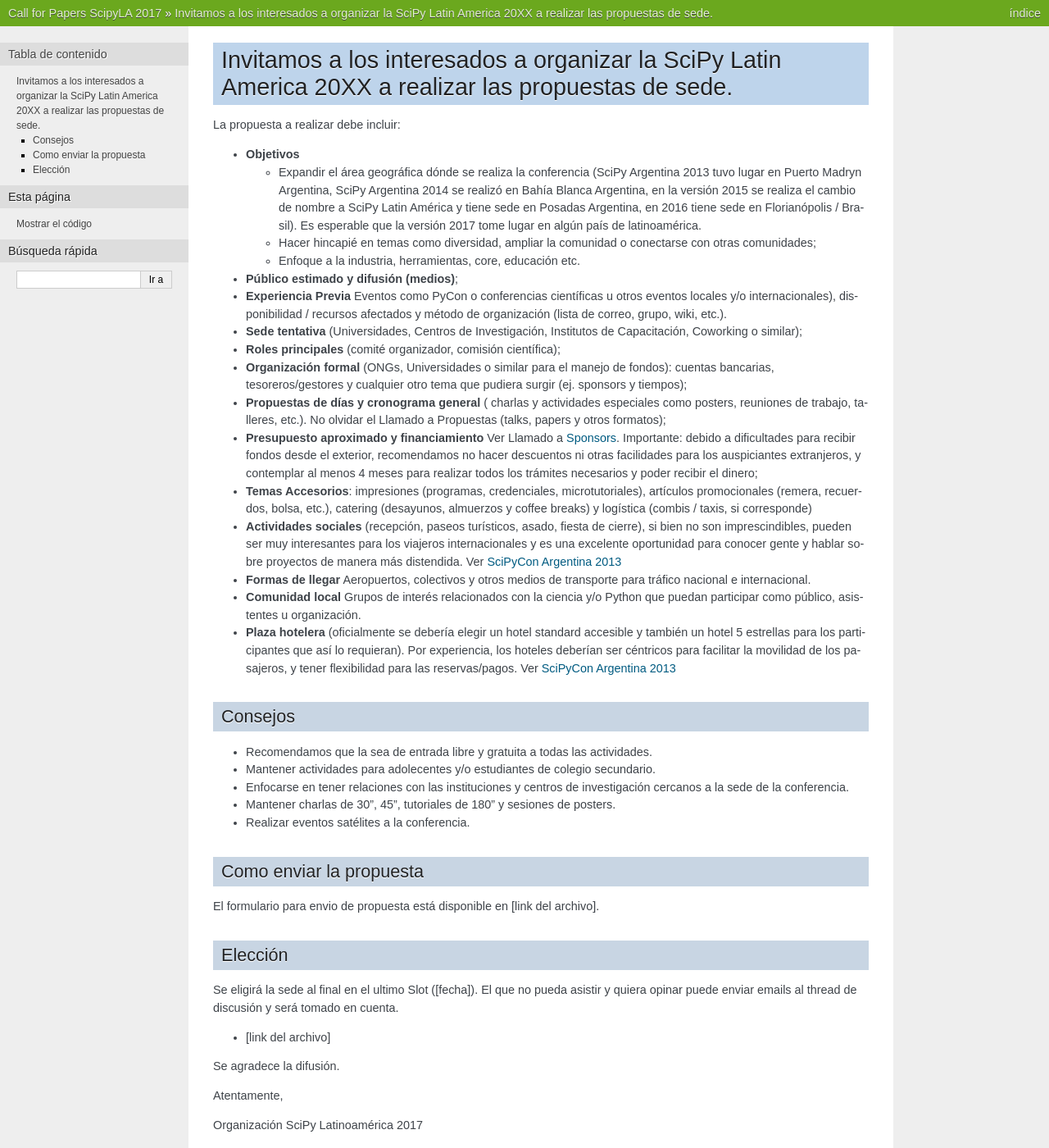
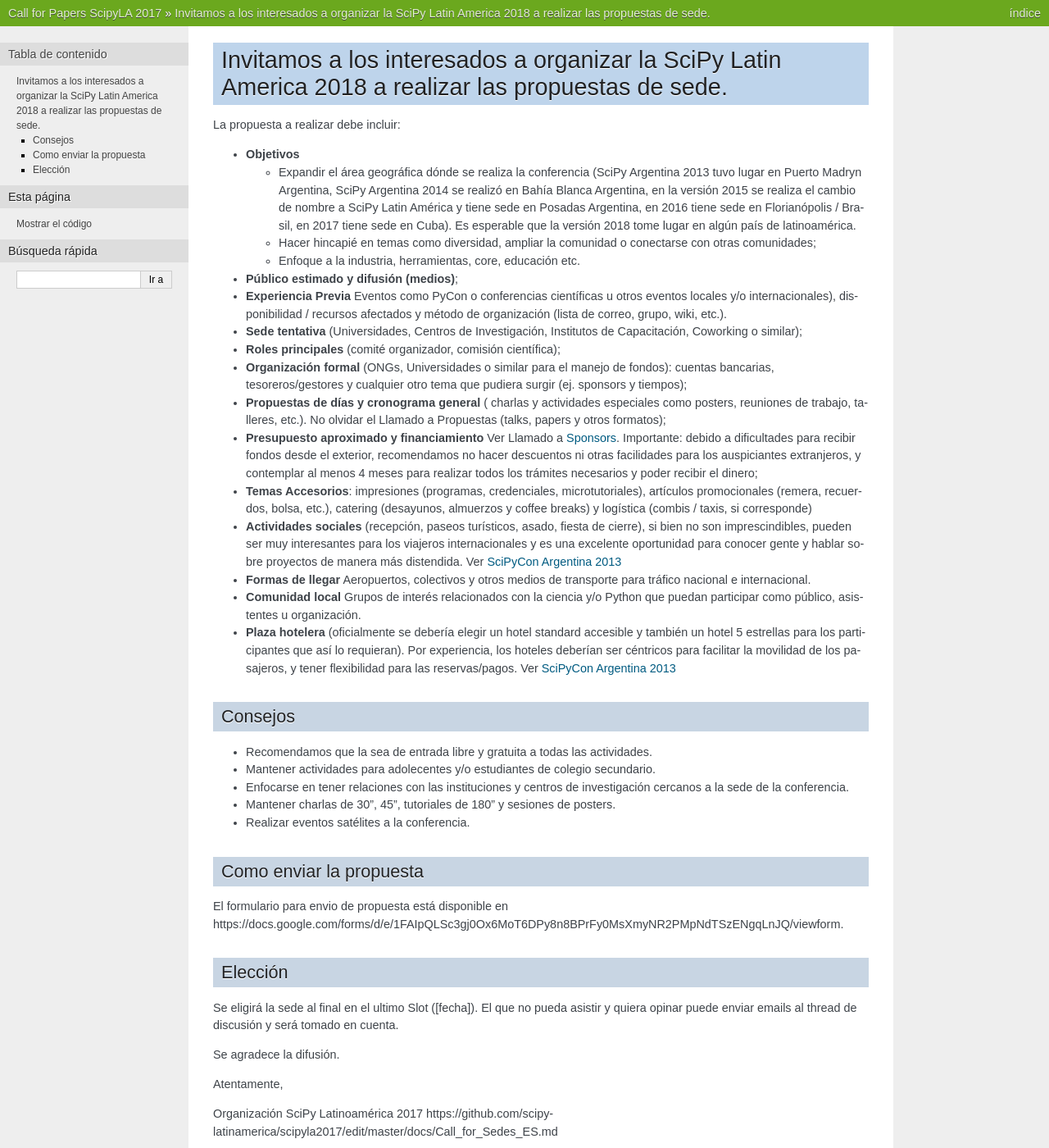
Before and after one commit to scipy-latinamerica/scipyla2017, a Sphinx documentation site: the page built from docs/Call_for_Sedes_ES.md, in a window 1280 px wide and 1400 px high. Shown: the whole window at 82% size. Built offline with Sphinx 7.4.7, drawn with Linux system fonts in a browser that asks for light colours; formulas are drawn with MathJax 3; some of the changed text lies outside the part shown.

Commit message:
Update Call_for_Sedes_ES.md

```diff
--- a/docs/Call_for_Sedes_ES.md
+++ b/docs/Call_for_Sedes_ES.md
@@ -1,9 +1,9 @@
-## Invitamos a los interesados a organizar la SciPy Latin America 20XX a realizar las propuestas de sede.
+## Invitamos a los interesados a organizar la SciPy Latin America 2018 a realizar las propuestas de sede.
 
 La propuesta a realizar debe incluir:
 
 - **Objetivos**
-    - Expandir el área geográfica dónde se realiza la conferencia (SciPy Argentina 2013 tuvo lugar en Puerto Madryn Argentina, SciPy Argentina 2014 se realizó en Bahía Blanca Argentina, en la versión 2015 se realiza el cambio de nombre a SciPy Latin América y tiene sede en Posadas Argentina, en 2016 tiene sede en Florianópolis / Brasil). Es esperable que la versión 2017 tome lugar en algún país de latinoamérica.
+    - Expandir el área geográfica dónde se realiza la conferencia (SciPy Argentina 2013 tuvo lugar en Puerto Madryn Argentina, SciPy Argentina 2014 se realizó en Bahía Blanca Argentina, en la versión 2015 se realiza el cambio de nombre a SciPy Latin América y tiene sede en Posadas Argentina, en 2016 tiene sede en Florianópolis / Brasil, en 2017 tiene sede en Cuba). Es esperable que la versión 2018 tome lugar en algún país de latinoamérica.
     - Hacer hincapié en temas como diversidad, ampliar la comunidad o conectarse con otras comunidades;
     - Enfoque a la industria, herramientas, core, educación etc.
 
@@ -30,16 +30,15 @@
 
 ### Como enviar la propuesta
 
-El formulario para envio de propuesta está disponible en [link del archivo].
+El formulario para envio de propuesta está disponible en https://docs.google.com/forms/d/e/1FAIpQLSc3gj0Ox6MoT6DPy8n8BPrFy0MsXmyNR2PMpNdTSzENgqLnJQ/viewform.
 
 ### Elección
 
 Se eligirá la sede al final en el ultimo Slot ([fecha]). El que no pueda asistir y quiera opinar puede enviar emails al thread de discusión y será tomado en cuenta.
-
-* [link del archivo]
 
 Se agradece la difusión.
 
 Atentamente,
 
 Organización SciPy Latinoamérica 2017
+https://github.com/scipy-latinamerica/scipyla2017/edit/master/docs/Call_for_Sedes_ES.md
```
